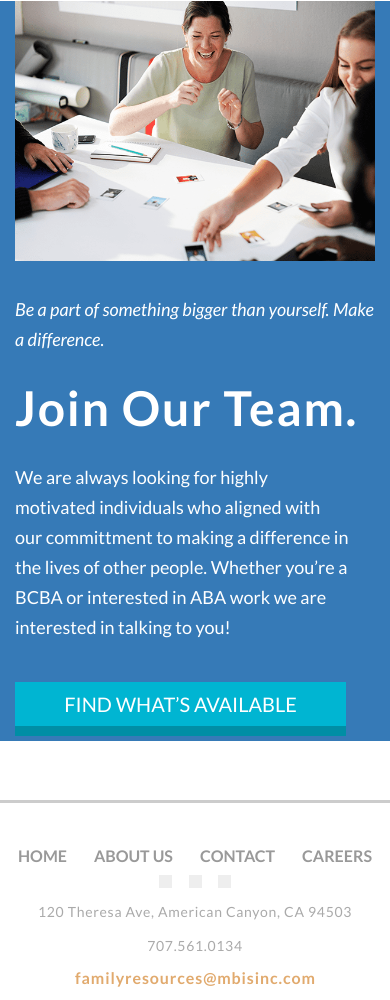
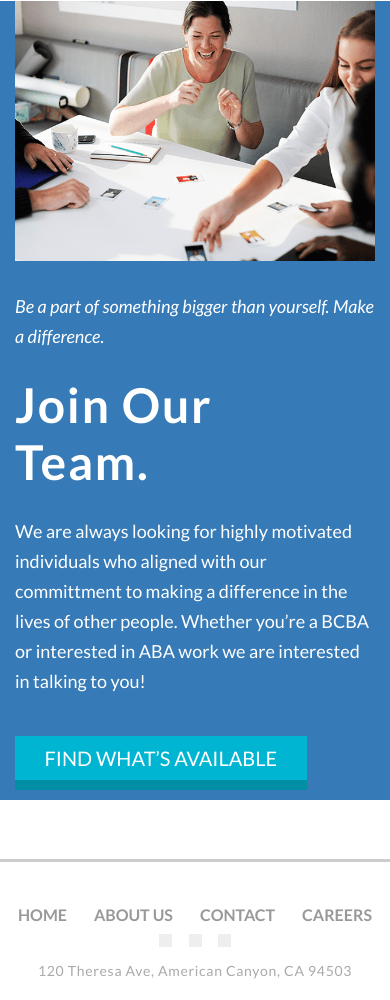
Before and after one commit to mygithubaccount3/behavior-services, a website: page src/index.html in a window 390 px wide. Shown: the part 1669-2669 px from the top of the page. Drawn offline with nearby package versions, Linux system fonts and the light colour scheme; files that its build step writes are made by us from their sources; files whose address does not match are found by name.

Commit message:
small fix on responsive

```diff
--- a/src/index.html
+++ b/src/index.html
@@ -75,12 +75,14 @@
     </div>
     <div class="content__join-us">
         <img src="assets/img/team.png" alt="Team">
+        <div>
             <h2>Be a part of something bigger than yourself. Make a difference.</h2>
             <h1>Join Our Team.</h1>
             <p>We are always looking for highly motivated individuals who aligned with our committment to making a
                 difference in the lives of other people. Whether you’re a BCBA or interested in ABA work we are interested
                 in talking to you!</p>
             <a href="https://google.com">FIND WHAT’S AVAILABLE</a>
+        </div>
     </div>
 </main>
 <footer class="footer">
--- a/src/scss/modules/_content.scss
+++ b/src/scss/modules/_content.scss
@@ -140,9 +140,11 @@
 
   &__join-us {
     background-color: #367ab7;
+    display: flex;
     margin-top: 112px;
 
     @include respond-to(phoneAndTablet) {
+      flex-direction: column;
       margin-top: 80px;
       padding-right: 15px;
       padding-left: 15px;
@@ -150,16 +152,19 @@
 
     & > img {
       @include size(50.6%);
-      float: left;
       margin-right: 30px;
       max-width: 608px;
 
       @include respond-to(phoneAndTablet) {
-        width: 100%;
-        float: none;
+        align-self: center;
         margin-right: 0;
+        @include size(100%);
       }
     }
+
+    & > div {
+      display: flex;
+      flex-direction: column;
 
       & > h2 {
         font-style: italic;
@@ -170,35 +175,41 @@
 
       & > h1 {
         letter-spacing: 1.8px;
-        margin-top: 25px;
-        margin-bottom: 26px;
-        @include text(#ffffff, rem(48), bold)
+        margin-top: 10px;
+        margin-bottom: 8px;
+        @include text(#ffffff, rem(48), bold);
+        @include respond-to(phoneAndTablet) {
+          width: 80%;
+        }
       }
 
       & > p {
         line-height: 30px;
-        @include size(93%);
-        @include text(#ffffff, rem(18), 400)
+        @include size(465px);
+        @include text(#ffffff, rem(18), 400);
+        @include respond-to(phoneAndTablet) {
+          width: 100%;
+        }
       }
 
       & > a {
         background-color: #00b5d2;
         box-shadow: 0 10px 0 0 #008ea5;
         cursor: pointer;
-        display: inline-block;
         margin-top: 22px;
-        margin-bottom: 15px;
+        margin-bottom: 20px;
         padding-top: 17px;
         padding-bottom: 19px;
         text-align: center;
         text-transform: uppercase;
-        @include size(23.7%);
+        @include size(285px);
         @include text(#ffffff, rem(20), 400);
 
         @include respond-to(phoneAndTablet) {
           padding: 10px;
-          @include size(92%);
+          @include size(81%);
         }
       }
+    }
   }
 }
```
Also changed, not shown: dist/assets/css/app.css, dist/assets/js/app.js, dist/index.html. Lines whose indentation alone changed are shown as unchanged.
